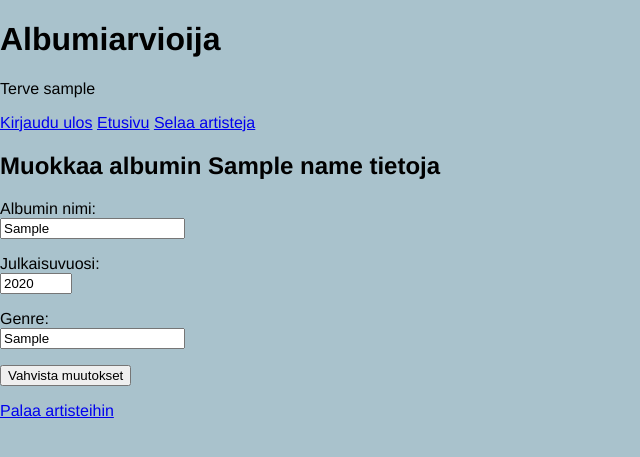
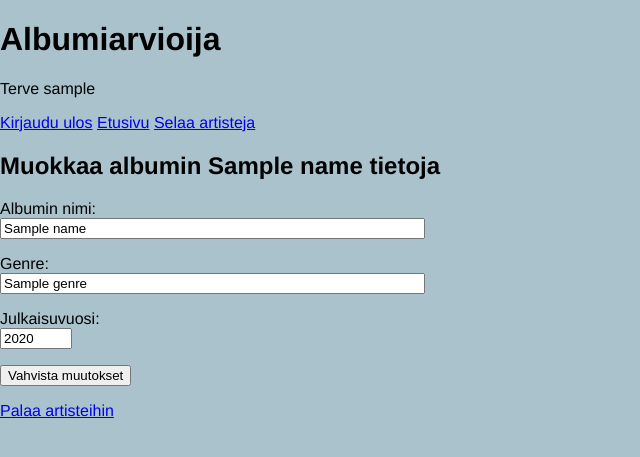
Before and after one commit to fialco/albumiarvioija, a Flask app: template templates/edit_album.html in a window 1280 px wide. Shown: the top 457 px of the page, without its empty margins (0-640 px from the left). Run offline with Flask 3, Linux system fonts and the light colour scheme; the visitor is signed in with stand-in values (Sample User, id 1); the template is opened without the code that fills it: most values are stand-ins (such as "Sample title", 1, 10 or a date in 2020).

Commit message:
Input form improvements for albums/artists

```diff
--- a/templates/add_album.html
+++ b/templates/add_album.html
@@ -5,11 +5,11 @@
 <h2>Lisää uusi {{ artist_name }} albumi</h2>
 
 <form action="/artists/{{ artist_id }}/add_album" method="post">
-Albumin nimi: <br><input type="text" name="album_name" minlength="1" maxlength="50" required>
+Albumin nimi: <br><input type="text" name="album_name" size="50" minlength="1" maxlength="50" required>
 <p>
-Julkaisuvuosi: <br><input type="number" name="year" min={{ artist_year }} max="2023" required>
+Genre: <br><input type="text" name="genre" size="50" minlength="1" maxlength="50" required>
 <p>
-Genre: <br><input type="text" name="genre" minlength="1" maxlength="50" required>
+Julkaisuvuosi: <br><input type="number" name="year" size="6" min={{ artist_year }} max="2023" required>
 <p>
 <input type="submit" value="Lisää albumi">
 <input type="hidden" name="csrf_token" value="{{ session.csrf_token }}">
--- a/templates/add_artist.html
+++ b/templates/add_artist.html
@@ -5,11 +5,11 @@
 <h2>Lisää uusi artisti</h2>
 
 <form action="/add_artist" method="post">
-Artistin nimi: <br><input type="text" name="artist_name" minlength="1" maxlength="50" required>
+Artistin nimi: <br><input type="text" name="artist_name" size="50" minlength="1" maxlength="50" required>
 <p>
-Kotimaa: <br><input type="text" name="country" minlength="1" maxlength="56" required>
+Kotimaa: <br><input type="text" name="country" size="50" minlength="1" maxlength="56" required>
 <p>
-Perustamisvuosi/aktiivisena: <br><input type="number" name="year" min="1940" max="2023" required>
+Perustamisvuosi/aktiivisena: <br><input type="number" name="year" size="6" min="1940" max="2023" required>
 <p>
 <input type="submit" value="Lisää artisti">
 <input type="hidden" name="csrf_token" value="{{ session.csrf_token }}">
--- a/templates/edit_album.html
+++ b/templates/edit_album.html
@@ -5,11 +5,11 @@
 <h2>Muokkaa albumin {{ name }} tietoja</h2>
 
 <form action="/albums/{{ id }}/edit_album" method="post">
-Albumin nimi: <br><input type="text" name="album_name" value={{ name }} minlength="1" maxlength="50" required>
+Albumin nimi: <br><input type="text" name="album_name" value="{{ name }}" size="50" minlength="1" maxlength="50" required>
 <p>
-Julkaisuvuosi: <br><input type="number" name="year" value={{ year }} min={{ artist_year }} max="2023" required>
+Genre: <br><input type="text" name="genre" value="{{ genre }}" size="50" minlength="1" maxlength="50" required>
 <p>
-Genre: <br><input type="text" name="genre" value={{ genre }} minlength="1" maxlength="50" required>
+Julkaisuvuosi: <br><input type="number" name="year" value={{ year }} size="6" min={{ artist_year }} max="2023" required>
 <p>
 <input type="submit" value="Vahvista muutokset">
 <input type="hidden" name="csrf_token" value="{{ session.csrf_token }}">
--- a/templates/edit_artist.html
+++ b/templates/edit_artist.html
@@ -5,11 +5,11 @@
 <h2>Muokkaa artistin {{ name }} tietoja</h2>
 
 <form action="/artists/{{ id }}/edit_artist" method="post">
-Artistin nimi: <br><input type="text" name="artist_name" value={{ name }} minlength="1" maxlength="50" required>
+Artistin nimi: <br><input type="text" name="artist_name" value="{{ name }}" size="50" minlength="1" maxlength="50" required>
 <p>
-Kotimaa: <br><input type="text" name="country" value={{ country }} minlength="1" maxlength="56" required>
+Kotimaa: <br><input type="text" name="country" value="{{ country }}" size="50" minlength="1" maxlength="56" required>
 <p>
-Perustamisvuosi/aktiivisena: <br><input type="number" name="year" value={{ year }} min="1940" max="2023" required>
+Perustamisvuosi/aktiivisena: <br><input type="number" name="year" size="6" value={{ year }} min="1940" max="2023" required>
 <p>
 <input type="submit" value="Vahvista muutokset">
 <input type="hidden" name="csrf_token" value="{{ session.csrf_token }}">
```
